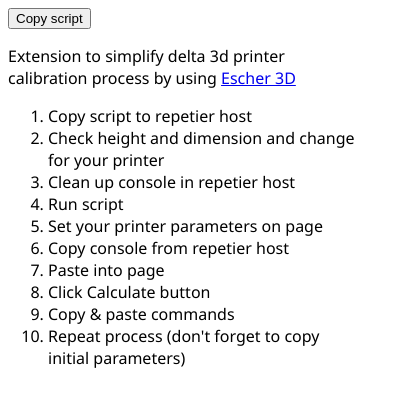
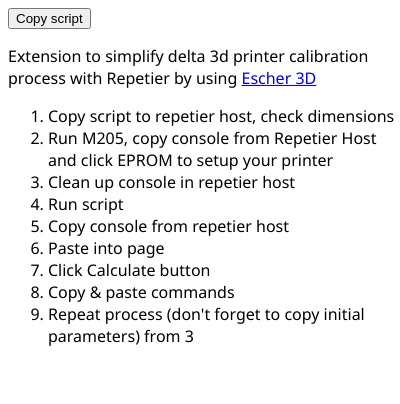
Before and after one commit to pmarkiewicz/delta-calibration-helper, a browser extension: page popup.html in a window 400 px wide. Drawn offline with Linux system fonts and the light colour scheme.

Commit message:
help updated

```diff
--- a/popup.html
+++ b/popup.html
@@ -12,7 +12,7 @@
         text-overflow: ellipsis;
         overflow: hidden;
         //max-width: 400px;
-		    width: 350px;
+		    width: 400px;
 		    height: 200px;
       }
     </style>
@@ -27,19 +27,18 @@
     </div>
 
     <div>
-      <p>Extension to simplify delta 3d printer calibration process by using
+      <p>Extension to simplify delta 3d printer calibration process with Repetier by using
         <a href="http://www.escher3d.com/pages/wizards/wizarddelta.php">Escher 3D</a></p>
       <ol>
-        <li>Copy script to repetier host</li>
-        <li>Check height and dimension and change for your printer</li>
+        <li>Copy script to repetier host, check dimensions</li>
+        <li>Run M205, copy console from Repetier Host and click EPROM to setup your printer</li>
         <li>Clean up console in repetier host</li>
         <li>Run script</li>
-        <li>Set your printer parameters on page</li>
         <li>Copy console from repetier host</li>
         <li>Paste into page</li>
         <li>Click Calculate button</li>
         <li>Copy &amp; paste commands</li>
-        <li>Repeat process (don't forget to copy initial parameters)</li>
+        <li>Repeat process (don't forget to copy initial parameters) from 3</li>
       </ol>
     </div>
 
```
